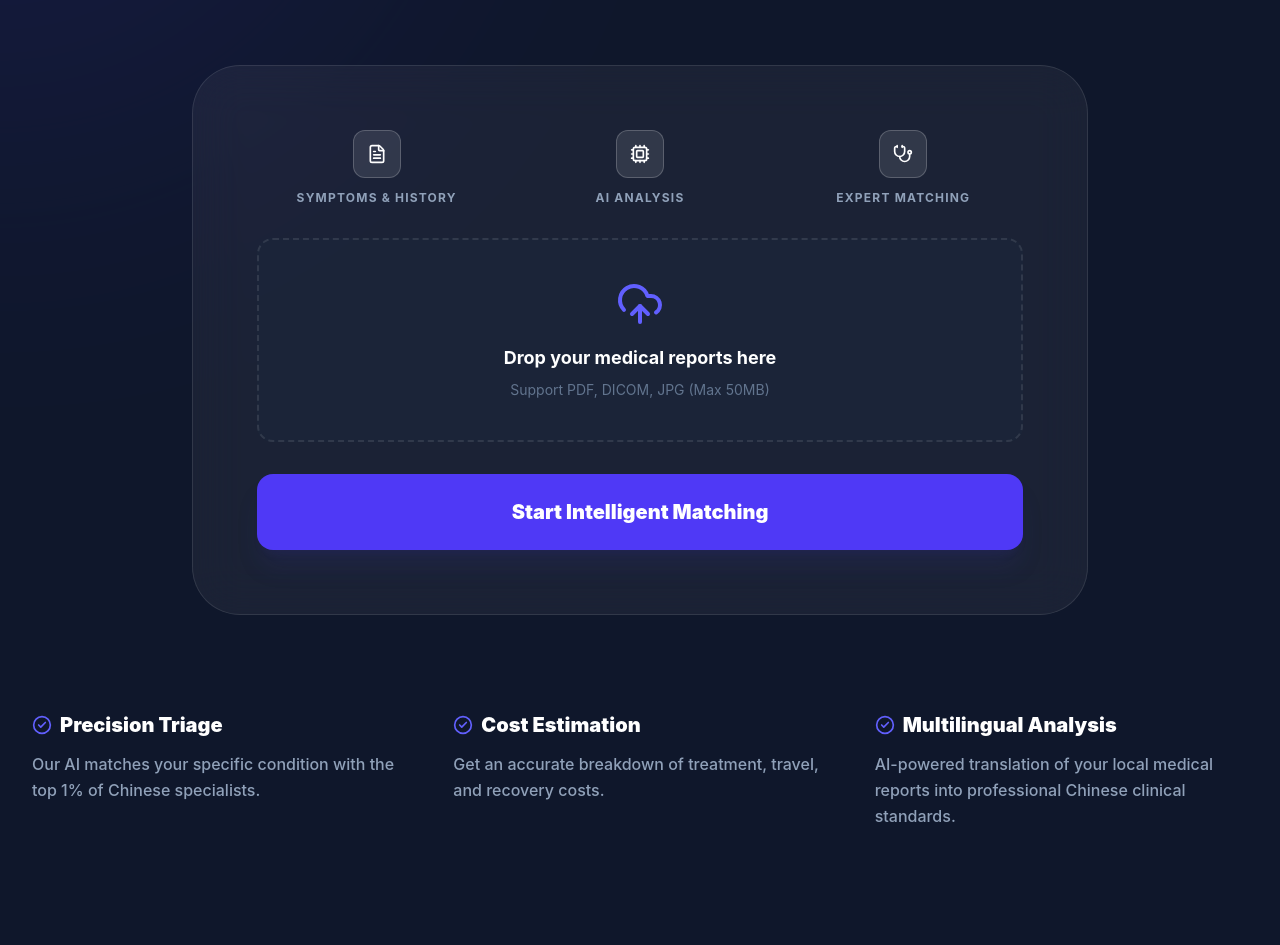
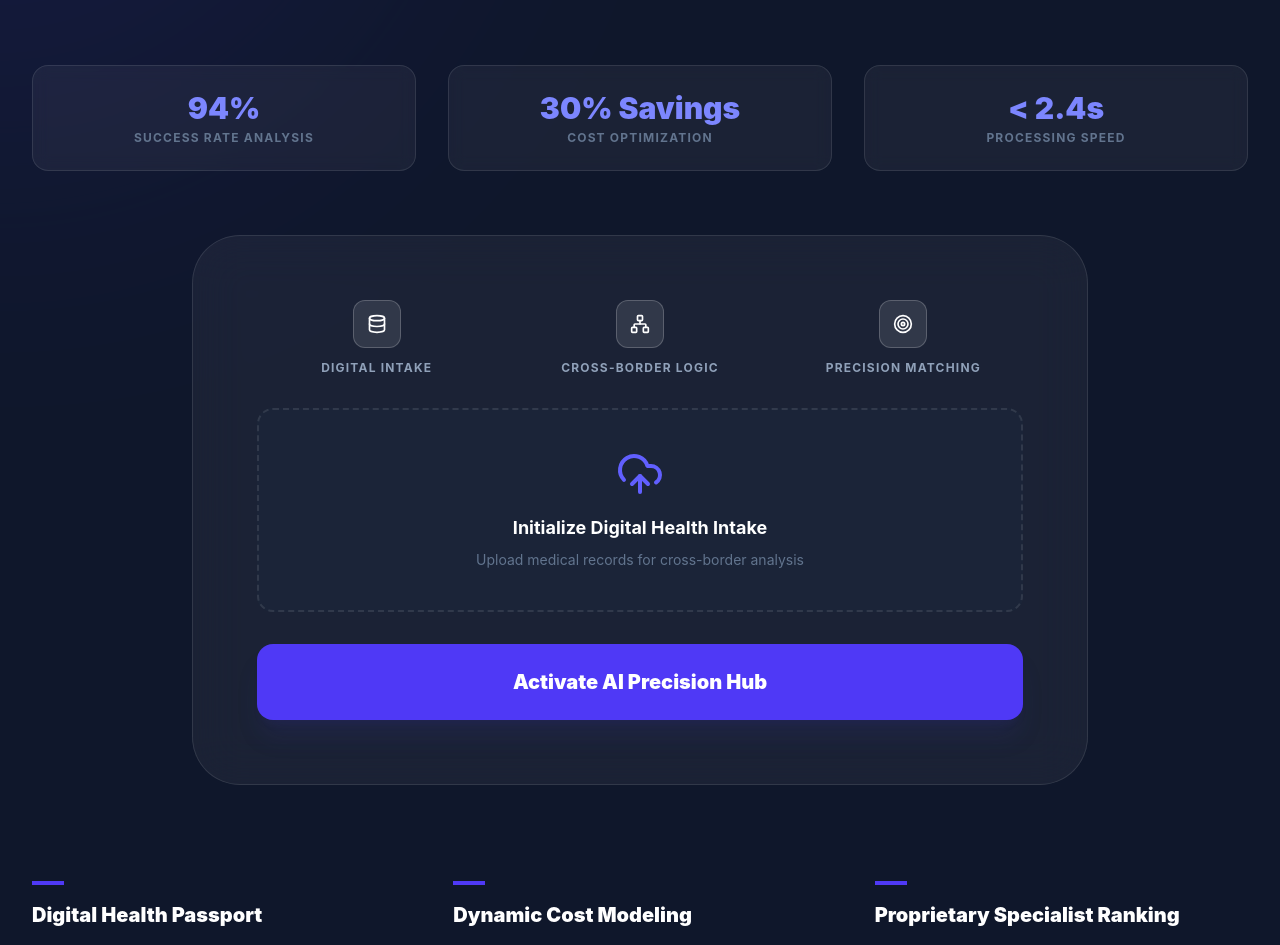
Before and after one commit to heyeer499/ChinaMedConnect, a React (Vite) app: page / in a window 1280 px wide. Shown: the part 1186-2131 px from the top of the page. Built offline with nearby package versions, Linux system fonts and the light colour scheme.

Commit message:
Elevate platform to investment-grade with Digital Health Passport and Advanced AI Hub

```diff
--- a/src/App.jsx
+++ b/src/App.jsx
@@ -158,7 +158,16 @@ const AIHub = () => {
         <h2 className="text-4xl lg:text-5xl font-black text-white mb-6 tracking-tight">{aiHub.title}</h2>
         <p className="text-slate-400 max-w-2xl mx-auto text-xl font-medium mb-16">{aiHub.subtitle}</p>
 
-        <div className="max-w-4xl mx-auto bg-white/5 backdrop-blur-xl border border-white/10 rounded-[3rem] p-8 lg:p-16">
+        <div className="grid lg:grid-cols-3 gap-8 mb-16">
+          {aiHub.analytics.map((item, i) => (
+            <div key={i} className="bg-white/5 border border-white/10 rounded-2xl p-6 backdrop-blur-sm">
+              <p className="text-indigo-400 text-3xl font-black mb-1">{item.value}</p>
+              <p className="text-slate-500 text-xs font-bold uppercase tracking-widest">{item.label}</p>
+            </div>
+          ))}
+        </div>
+
+        <div className="max-w-4xl mx-auto bg-white/5 backdrop-blur-xl border border-white/10 rounded-[3rem] p-8 lg:p-16 mb-24">
           {!done ? (
             <form onSubmit={handleAnalyze} className="space-y-8">
               <div className="grid grid-cols-1 md:grid-cols-3 gap-6">
@@ -174,8 +183,8 @@ const AIHub = () => {
 
               <div className="bg-slate-800/50 rounded-2xl p-10 border-2 border-dashed border-white/10 hover:border-indigo-500/50 transition-all group cursor-pointer">
                 <Icons.UploadCloud size={48} className="text-indigo-500 mx-auto mb-4 group-hover:-translate-y-1 transition-transform" />
-                <p className="text-white font-bold text-lg">Drop your medical reports here</p>
-                <p className="text-slate-500 text-sm mt-2">Support PDF, DICOM, JPG (Max 50MB)</p>
+                <p className="text-white font-bold text-lg">Initialize Digital Health Intake</p>
+                <p className="text-slate-500 text-sm mt-2">Upload medical records for cross-border analysis</p>
                 <input type="file" className="hidden" />
               </div>
 
@@ -184,33 +193,54 @@ const AIHub = () => {
                 className={`w-full ${analyzing ? 'bg-slate-700' : 'bg-indigo-600 hover:bg-indigo-700'} text-white py-6 rounded-2xl font-black text-xl transition-all shadow-xl shadow-indigo-900/20 flex items-center justify-center gap-3`}
               >
                 {analyzing ? (
-                  <> <Icons.Loader2 className="animate-spin" /> AI is analyzing your data...</>
+                  <> <Icons.Loader2 className="animate-spin" /> Running Proprietary Matching Algorithm...</>
                 ) : (
-                  <> Start Intelligent Matching </>
+                  <> Activate AI Precision Hub </>
                 )}
               </button>
             </form>
           ) : (
             <div className="text-center animate-in zoom-in-95 duration-500">
                <div className="w-20 h-20 bg-emerald-500 rounded-full flex items-center justify-center text-white mx-auto mb-8 shadow-2xl shadow-emerald-500/50">
-                 <Icons.CheckCheck size={40} />
+                 <Icons.ShieldCheck size={40} />
                </div>
-               <h3 className="text-3xl font-black text-white mb-4">Initial Assessment Ready!</h3>
-               <p className="text-slate-400 text-lg mb-10">Our AI has identified 3 top-tier specialists matching your condition. <br />Your medical summary is ready for expert verification.</p>
+               <h3 className="text-3xl font-black text-white mb-4">AI Matching Complete</h3>
+               <p className="text-slate-400 text-lg mb-10">We have identified 3 high-precision specialist matches for your case. <br />Your <b>Digital Health Passport</b> has been generated.</p>
                <button onClick={() => setDone(false)} className="px-8 py-4 bg-white text-slate-900 rounded-xl font-bold hover:bg-slate-100 transition-all">
-                 View AI Matching Report
+                 Review Full Assessment
                </button>
             </div>
           )}
         </div>
 
-        <div className="grid grid-cols-1 md:grid-cols-3 gap-12 mt-24">
+        <div className="grid grid-cols-1 md:grid-cols-3 gap-12 text-left">
           {aiHub.features.map((feature, i) => (
-            <div key={i} className="text-left">
-              <h4 className="text-white font-black text-xl mb-3 flex items-center gap-2">
-                <Icons.CheckCircle2 className="text-indigo-500" size={20} /> {feature.title}
-              </h4>
+            <div key={i} className="group">
+              <div className="w-8 h-1 bg-indigo-600 mb-4 group-hover:w-full transition-all duration-500"></div>
+              <h4 className="text-white font-black text-xl mb-3">{feature.title}</h4>
               <p className="text-slate-400 font-medium leading-relaxed">{feature.desc}</p>
+            </div>
+          ))}
+        </div>
+      </div>
+    </section>
+  );
+};
+
+const Vision = () => {
+  const { vision } = siteContent;
+  return (
+    <section className="py-32 bg-white">
+      <div className="max-w-7xl mx-auto px-4 sm:px-6 lg:px-8">
+        <div className="text-center mb-20">
+          <h2 className="text-3xl lg:text-4xl font-black text-slate-900 mb-4 tracking-tight">{vision.title}</h2>
+          <div className="w-20 h-1.5 bg-blue-600 mx-auto"></div>
+        </div>
+        <div className="grid grid-cols-1 md:grid-cols-3 gap-16">
+          {vision.items.map((item, i) => (
+            <div key={i}>
+              <h3 className="text-xl font-black text-slate-900 mb-4 uppercase tracking-tighter">{item.title}</h3>
+              <p className="text-slate-600 leading-relaxed font-medium">{item.desc}</p>
             </div>
           ))}
         </div>
@@ -430,6 +460,7 @@ function App() {
       <Hospitals />
       <HowItWorks />
       <InquiryForm />
+      <Vision />
       <Footer />
     </div>
   );
--- a/src/siteContent.js
+++ b/src/siteContent.js
@@ -21,17 +21,30 @@ export const siteContent = {
     ]
   },
   aiHub: {
-    title: "AI Precision Evaluation Hub",
-    subtitle: "Upload your medical records for an instant initial assessment and expert matching.",
+    title: "AI Medical Intelligence Hub",
+    subtitle: "Our proprietary AI engine analyzes global medical data to provide precision matching and digital health roadmaps.",
     steps: [
-      { id: 1, label: "Symptoms & History", icon: "FileText" },
-      { id: 2, label: "AI Analysis", icon: "Cpu" },
-      { id: 3, label: "Expert Matching", icon: "Stethoscope" }
+      { id: 1, label: "Digital Intake", icon: "Database" },
+      { id: 2, label: "Cross-Border Logic", icon: "Network" },
+      { id: 3, label: "Precision Matching", icon: "Target" }
+    ],
+    analytics: [
+      { label: "Success Rate Analysis", value: "94%" },
+      { label: "Cost Optimization", value: "30% Savings" },
+      { label: "Processing Speed", value: "< 2.4s" }
     ],
     features: [
-      { title: "Precision Triage", desc: "Our AI matches your specific condition with the top 1% of Chinese specialists." },
-      { title: "Cost Estimation", desc: "Get an accurate breakdown of treatment, travel, and recovery costs." },
-      { title: "Multilingual Analysis", desc: "AI-powered translation of your local medical reports into professional Chinese clinical standards." }
+      { title: "Digital Health Passport", desc: "Structured, blockchain-ready medical records that travel with the patient globally." },
+      { title: "Dynamic Cost Modeling", desc: "AI-driven real-time budgeting including treatment, luxury recovery, and logistics." },
+      { title: "Proprietary Specialist Ranking", desc: "Access a private database of China's top 1% medical experts, verified by clinical outcomes." }
+    ]
+  },
+  vision: {
+    title: "The Future of Global Health",
+    items: [
+      { title: "Data-Driven Decisions", desc: "Moving beyond traditional brokerage into high-value medical data intelligence." },
+      { title: "Global Accessibility", desc: "Bridging healthcare gaps for the Middle East, SE Asia, and beyond with technology." },
+      { title: "Investment-Grade Reliability", desc: "A scalable, standardized platform designed for international healthcare excellence." }
     ]
   },
   services: {
```
